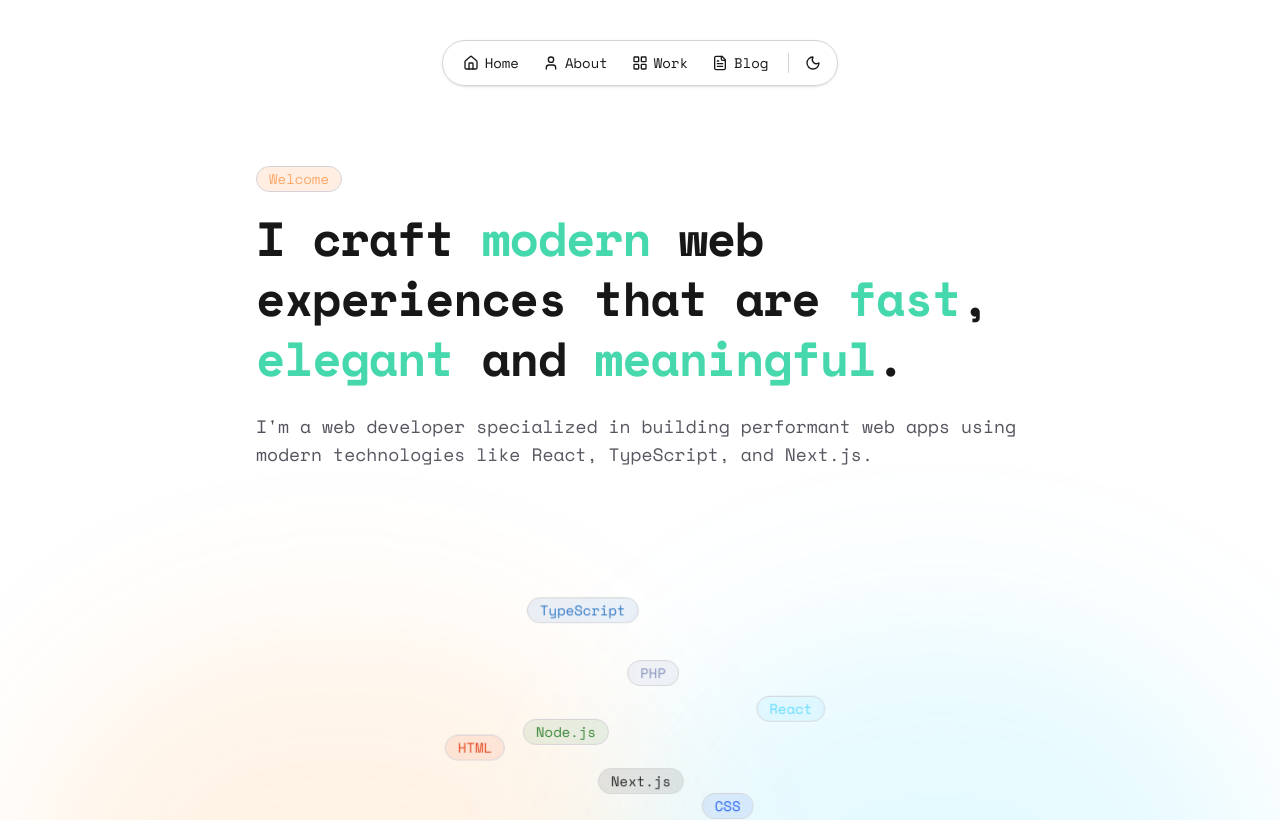
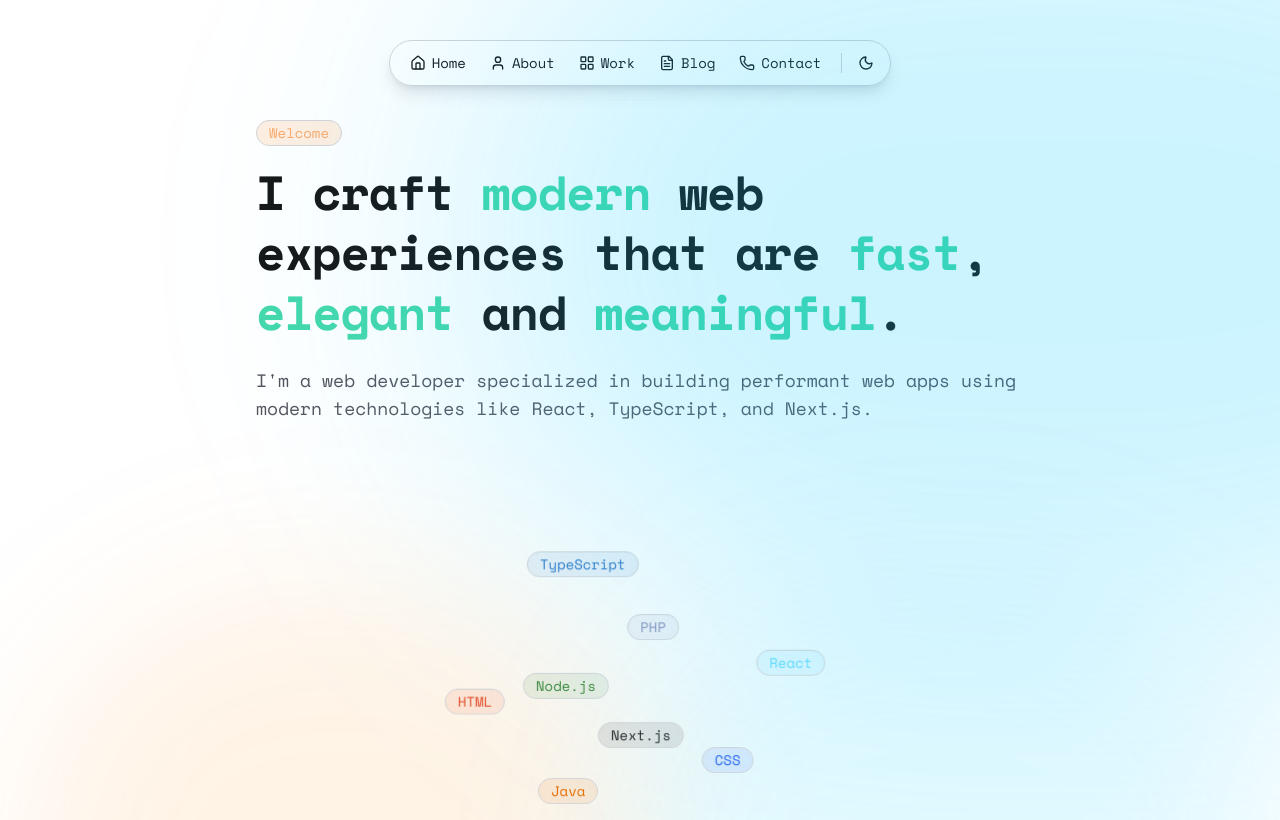
Before and after one commit to Miche1-Pierre/ai-portfolio, a Next.js app: page / in a window 1280 px wide. Shown: the top 820 px of the page. Built offline with nearby package versions, Linux system fonts and the light colour scheme.

Commit message:
Add Contact link to NavigationMenu and enhance styling

```diff
--- a/src/components/NavigationMenu.tsx
+++ b/src/components/NavigationMenu.tsx
@@ -3,13 +3,22 @@
 import { useState, useEffect } from "react";
 import { useTheme } from "next-themes";
 import Link from "next/link";
-import { Home, User, LayoutGrid, FileText, Sun, Moon } from "lucide-react";
+import {
+  Home,
+  User,
+  LayoutGrid,
+  FileText,
+  Sun,
+  Moon,
+  Phone,
+} from "lucide-react";
 
 const navItems = [
   { href: "/", label: "Home", icon: <Home size={16} /> },
   { href: "/about", label: "About", icon: <User size={16} /> },
   { href: "/work", label: "Work", icon: <LayoutGrid size={16} /> },
   { href: "/blog", label: "Blog", icon: <FileText size={16} /> },
+  { href: "#contact", label: "Contact", icon: <Phone size={16} /> },
 ];
 
 export default function NavigationMenu() {
@@ -26,12 +35,12 @@ export default function NavigationMenu() {
 
   return (
     <div
-      className="flex items-center
+      className="fixed flex items-center
       bg-white/80 text-zinc-900
       dark:bg-zinc-900/80 dark:text-white
-      rounded-full px-2 py-1 shadow-sm backdrop-blur-sm
+      rounded-full px-2 py-1 shadow-lg shadow-zinc-400/30 dark:shadow-black/30 backdrop-blur-sm
       border border-zinc-300 dark:border-white/10
-      transition-colors duration-300"
+      transition-colors duration-300 z-50"
     >
       {navItems.map((item) => (
         <Link
@@ -61,6 +70,22 @@ export default function NavigationMenu() {
           )
         ) : null}
       </button>
+
+      {/* Spotlight cyan */}
+      <div
+        className="absolute rounded-full pointer-events-none"
+        style={{
+          width: 800,
+          height: 400,
+          background: "rgba(0, 200, 255, 0.2)",
+          filter: "blur(80px)",
+          boxShadow: "0 0 500px 200px rgba(0, 200, 255, 0.2)",
+          top: "0",
+          left: "100%",
+          transform: "translateX(-30%)",
+          zIndex: 0,
+        }}
+      />
     </div>
   );
 }
```
